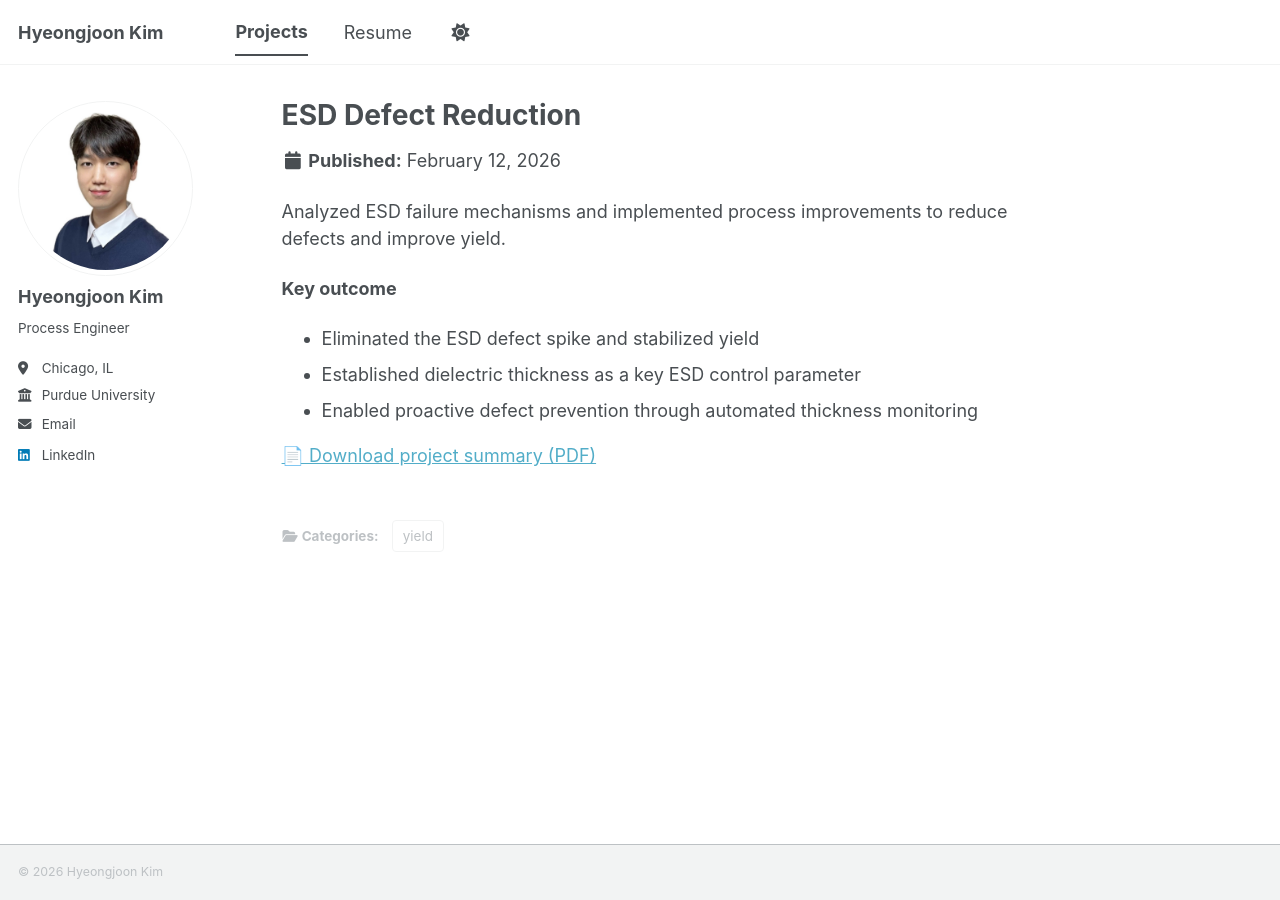
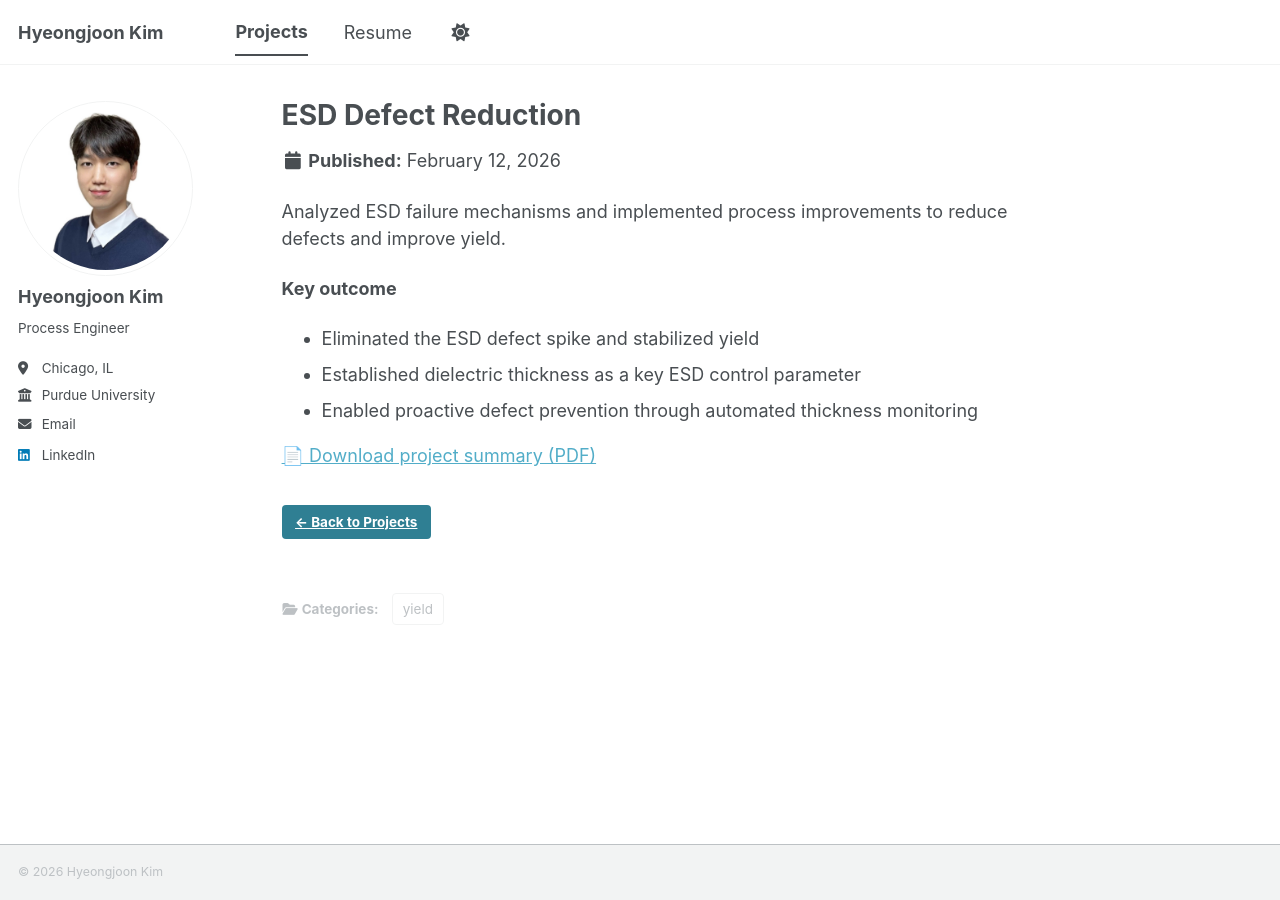
Before and after one commit to joonk1214/joonk1214.github.io, a Jekyll site: the page built from _portfolio/esd-defect-reduction.md, in a window 1280 px wide. Built offline with Jekyll 4.4.1, drawn with Linux system fonts in a browser that asks for light colours; a script bundle is joined from its source files by our own code; library files that are not in the unit come from our copies.

Commit message:
Update single.html

```diff
--- a/_layouts/single.html
+++ b/_layouts/single.html
@@ -46,6 +46,14 @@ layout: default
 
       <section class="page__content" itemprop="text">
         {{ content }}
+
+        {% if page.collection == "portfolio" %}
+          <p style="margin-top: 2rem;">
+            <a class="btn btn--primary" href="{{ base_path }}/portfolio/">
+              ← Back to Projects
+            </a>
+          </p>
+        {% endif %}
 
         {% if page.citation and page.paperurl and page.slidesurl and page.bibtexurl %}
           <p style="font-size: smaller">Recommended citation: {{ page.citation }}<br /><a href="{{ page.paperurl }}">Download Paper</a> | <a href="{{ page.slidesurl }}">Download Slides</a> | <a href="{{ page.bibtexurl }}">Download Bibtex</a></p>
```
